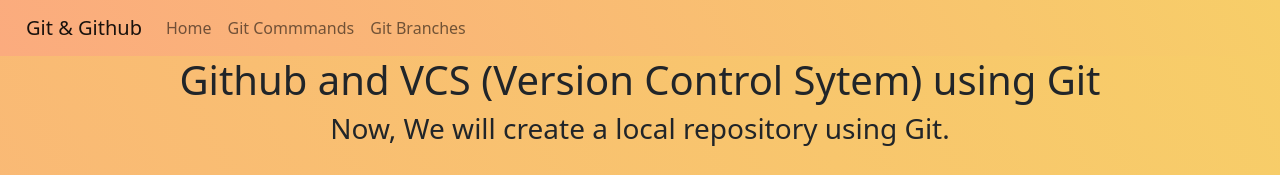
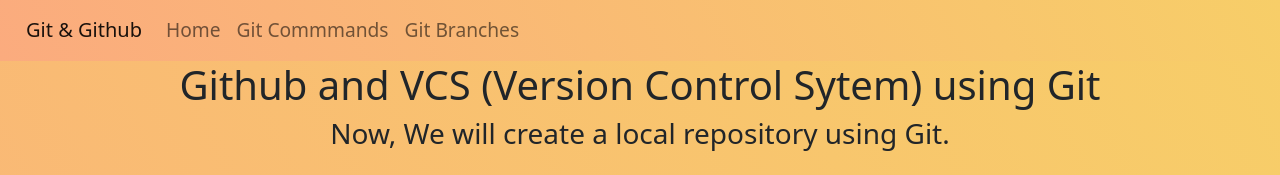
Before and after one commit to abubakarHayat/intro-to-github, a plain HTML site: page gitcmds.html in a window 1280 px wide. Shown: the top 175 px of the page. Drawn offline with nearby package versions, Linux system fonts and the light colour scheme.

Commit message:
Made some changes

```diff
--- a/gitcmds.html
+++ b/gitcmds.html
@@ -16,7 +16,7 @@
         </button>
 
         <div class="collapse navbar-collapse" id="navbarSupportedContent">
-          <ul class="navbar-nav mr-auto">
+          <ul class="navbar-nav">
             <li class="nav-item active">
               <a class="nav-link" href="./index.html">Home</a>
             </li>
--- a/style.css
+++ b/style.css
@@ -19,3 +19,9 @@ img{
 .row{
     margin: 32px;
 }
+.nav-item{
+    font-size: 1.2rem;
+}
+.navbar-toggler{
+    border: none;
+}
```
Also changed, not shown: gitbranches.html (+2 -0 lines), imgs/gir-chkout.png (added).
